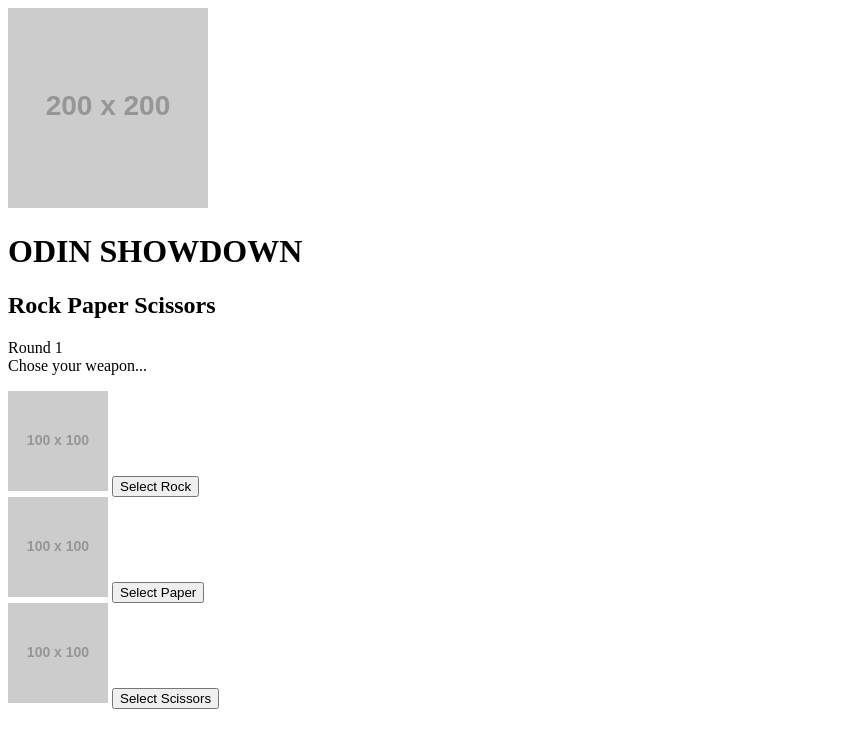
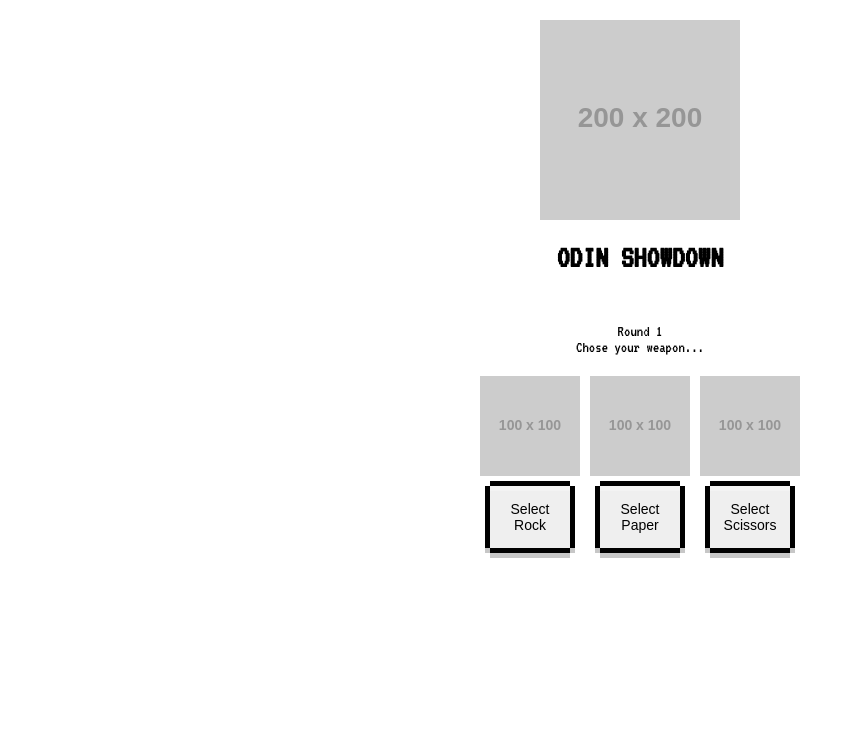
Before and after one commit to danielmova/Odin_rock_paper_scissors, a plain HTML site: page index.html in a window 1280 px wide. Both pictures are taken after a click on the button "Ready?". Shown: the whole page, without its empty margins (0-855 px from the left). Drawn offline with Linux system fonts and the light colour scheme; placeholder pictures from the web are drawn by us.

Commit message:
Styling the page with fonts and layout

```diff
--- a/index.html
+++ b/index.html
@@ -3,18 +3,20 @@
 <head>
     <meta charset="UTF-8">
     <meta name="viewport" content="width=device-width, initial-scale=1.0">
+    <link rel="preconnect" href="https://fonts.googleapis.com">
+    <link rel="preconnect" href="https://fonts.gstatic.com" crossorigin>
+    <link href="https://fonts.googleapis.com/css2?family=VT323&display=swap" rel="stylesheet">
     <link rel="stylesheet" href="styles.css">
     <script src="script.js" defer></script>
-    <title>Odin Rock Paper Scissors</title>
+    <title>Odin Showdown</title>
 </head>
 <body>
     <div class="titleContainer">
         <img id="odinPixelArt" src="https://placehold.co/200">
         <h1 class="titlePage">ODIN SHOWDOWN</h1>
-        <h2 class="subtitlePage">Rock Paper Scissors</h2>
     </div>
     <div class="playGameContainer">
-        <p class="playGamePara">You will face the god of all "Odin" in the most honorable of duels... 5 rounds, one winner.</p>
+        <p class="playGamePara">You will face the god of all "Odin" in the most honorable of duels... <br>5 rounds, one winner.</p>
         <button id="playGameBtn" onclick="playGame()">Ready?</button>
     </div>
     <div class="optionsContainer">
@@ -22,25 +24,19 @@
             <p class="optionsPara">Round 1 \nChose your weapon...</p>
         </div>
         <div class="optionsCards">
-            <div class="rockContainer">
+            <div class="cards">
                 <img src="https://placehold.co/100">
                 <button class="optionSelected" id="rock" onclick="playRound(this.id)">Select Rock</button>
             </div>
-            <div class="paperContainer">
+            <div class="cards">
                 <img src="https://placehold.co/100">
                 <button class="optionSelected" id="paper" onclick="playRound(this.id)">Select Paper</button>
             </div>
-            <div class="scissorsContainer">
+            <div class="cards">
                 <img src="https://placehold.co/100">
                 <button class="optionSelected" id="scissors" onclick="playRound(this.id)">Select Scissors</button>
             </div>
         </div>
     </div>
-    <div class="resoultsContainer">
-        <div class="resoults">
-
-        </div>
-        <button id="reestart" onclick="playGame()">Play Again?</button>
-    </div>
 </body>
 </html>
--- a/script.js
+++ b/script.js
@@ -56,8 +56,9 @@ function playRound(button_id) {
             humanScore++;
         }
     }
+    rounds ++;
+    console.log(`Round: ${rounds} Winner: ${winnerRound}`);
 
-    rounds ++;
     resoultsPara.innerText = winnerRound;
     roundPara.innerText = `Round ${rounds + 1} \nChose your weapon...`;
 
@@ -81,7 +82,7 @@ function playRound(button_id) {
         }
 
         playGameBtnJs.innerText = "Play again?";
-        playGameBtnJs.style.display = "block";
+        playGameBtnJs.style.display = "flex";
 
         document.querySelector(".optionsContainer").style.display = "none";
         console.log(winnerGame);
@@ -103,7 +104,6 @@ function playGame(){
     roundPara.innerText = "Round 1 \n Chose your weapon...";
 
     playGameBtnJs.style.display = "none";
-    document.querySelector(".optionsContainer").style.display = "block";
-    document.querySelector(".resoultsContainer").style.display = "block";
-    document.querySelector("#reestart").style.display = "none";
+    document.querySelector(".optionsContainer").style.display = "flex";
+    document.querySelector(".resoultsContainer").style.display = "flex";
 }
--- a/styles.css
+++ b/styles.css
@@ -1,3 +1,11 @@
+body{
+    margin: 20px;
+    display: flex;
+    flex-direction: column;
+    align-items: center;
+    font-family:'VT323', Courier, monospace;
+}
+
 .playGameContainer{
     display: block;
 }
@@ -10,6 +18,52 @@
     display: none;
 }
 
-body{
+.titleContainer{
+    display: flex;
+    flex-direction: column;
+    align-items: center;
+}
 
+.titlePage{
+    margin-bottom: 2px;
 }
+
+.playGameContainer{
+    display: flex;
+    flex-direction: column;
+}
+
+.optionsContainer{
+    flex-direction: column;
+    align-items: center;
+}
+
+.optionsCards{
+    display: flex;
+    height: 188px;
+}
+
+.cards {
+    display: flex;
+    flex-direction: column;
+    margin: 5px;
+    width: 100px;
+}
+
+button {
+    padding: 15px 5px 15px 5px;
+    text-align: center;
+    margin: 10px;
+    font-size: 14px;
+    border: 0;
+    box-shadow: 0px 5px black, 0px -5px black, 5px 0px black, -5px 0px black, 0px 10px #00000038, 5px 5px #00000038, -5px 5px #00000038, inset 0px 5px #ffffff36 ;
+    cursor: pointer;
+}
+button:active {
+    transform: translateY(5px);
+    box-shadow: 0px 5px black, 0px -5px black, 5px 0px black, -5px 0px black,inset 0px 5px #00000038;
+}
+
+p{
+    text-align: center;
+}
```
